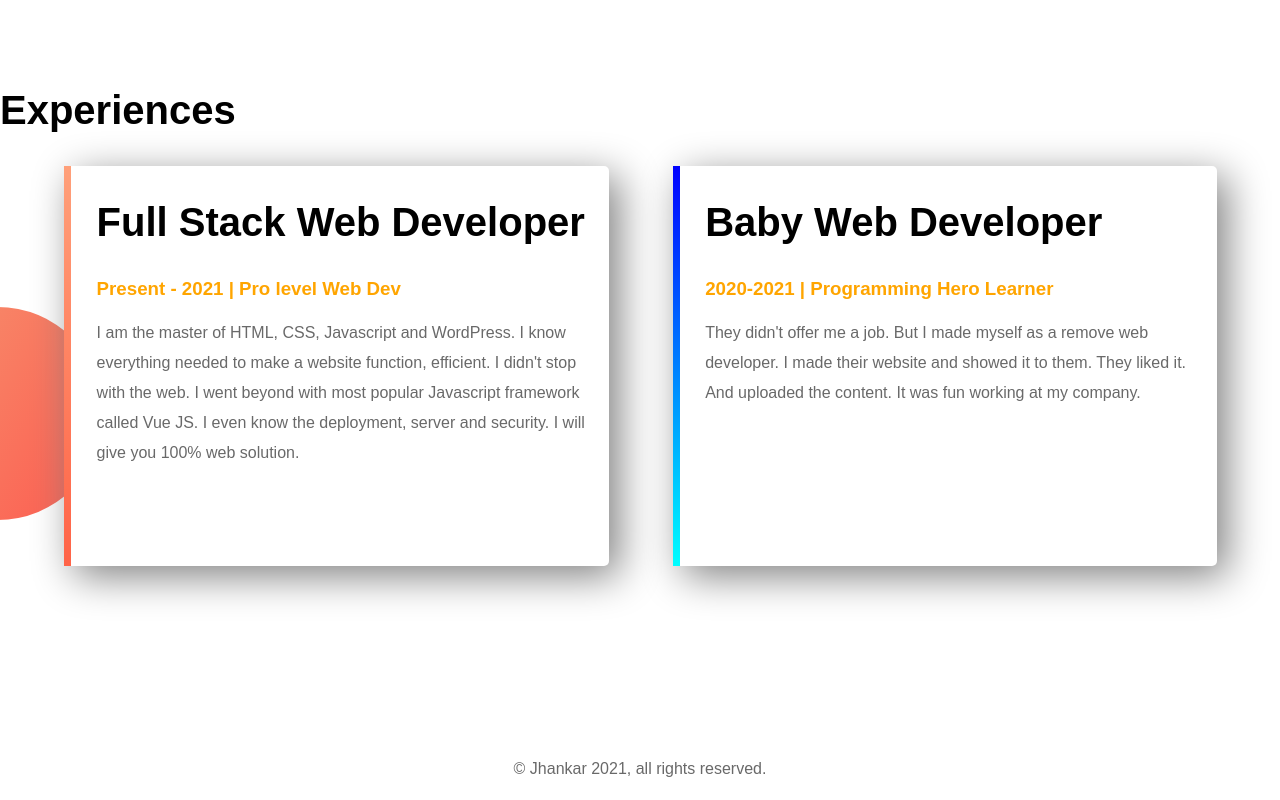
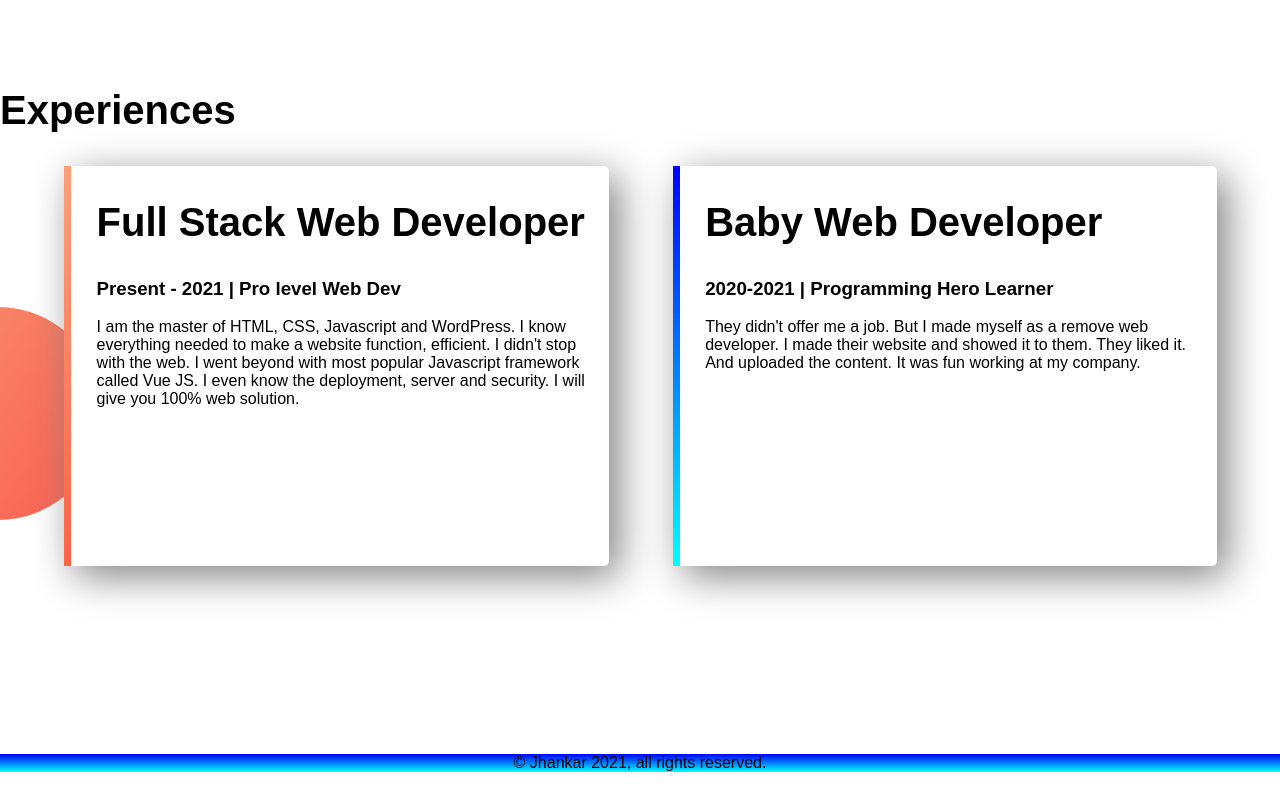
Before and after one commit to jyotirm0y-paul/my-portfolio, a plain HTML site: page index.html in a window 1280 px wide. Shown: the part 1245-2045 px from the top of the page. Drawn offline with Linux system fonts and the light colour scheme; a web font is replaced by a local one.

Commit message:
know more

```diff
--- a/CSS/style.css
+++ b/CSS/style.css
@@ -10,9 +10,9 @@ h2{
     font-size: 40px;
 }
 
-p{
+/* p{
     color: dimgray;
-    line-height: 30px;
+    line-height: 30px; */
 }
 .orange-highlight{
     color: orange;
@@ -71,4 +71,5 @@ section{
 footer p{
     text-align: center;
     font-style: 12px;
+    background-image: linear-gradient(180deg, blue, cyan);
 }
```
Also changed, not shown: index.html (line endings or trailing spaces).
